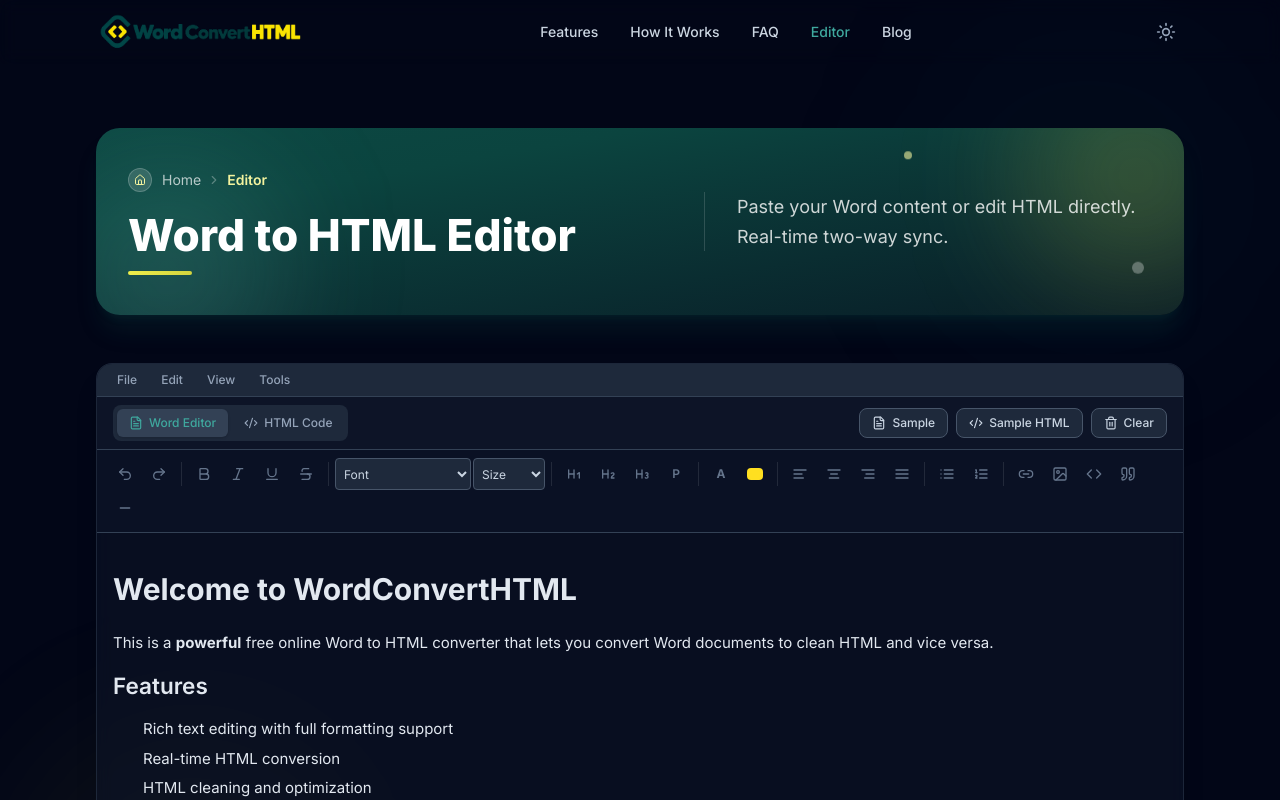
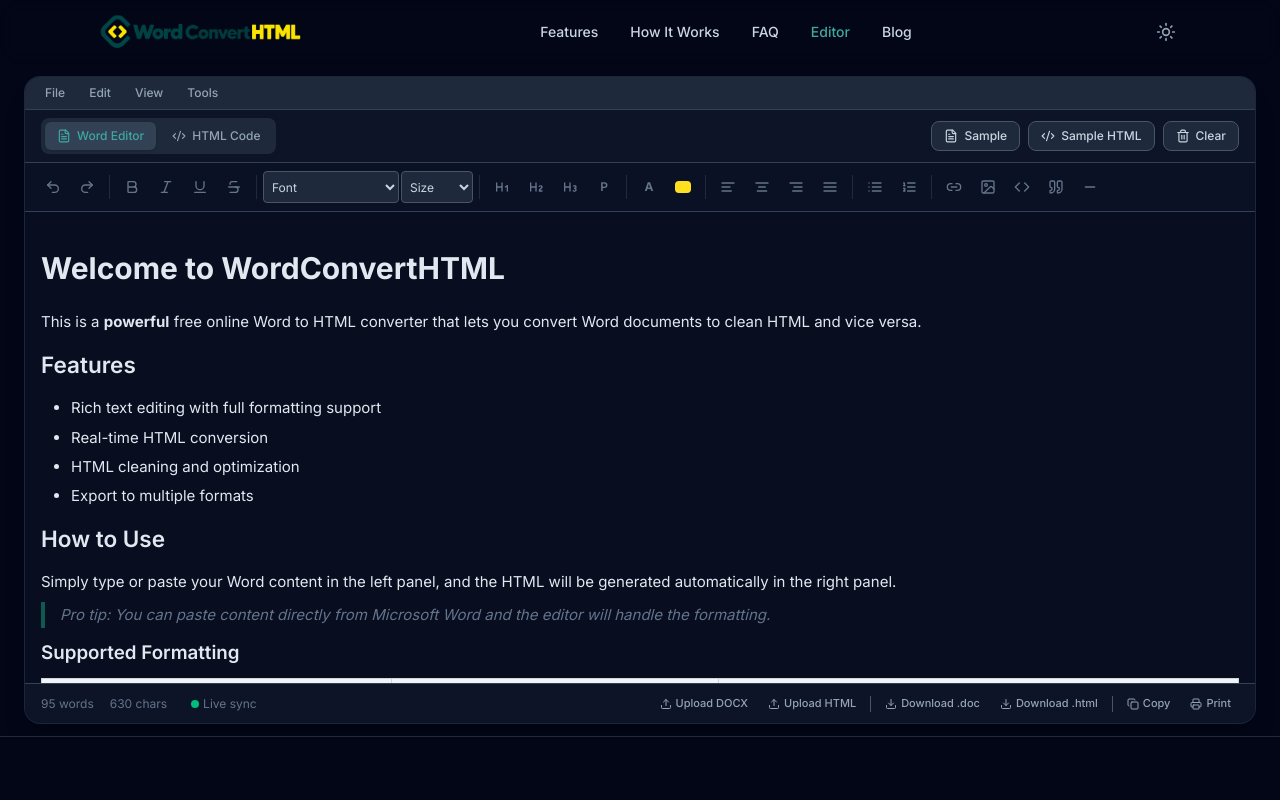
Before and after one commit to vmc-2805/WordHTML-, a React (Vite) app: page /editor in a window 1280 px wide. Shown: the top 800 px of the page. Built offline with nearby package versions, Linux system fonts and the light colour scheme.

Commit message:
editor design chnages

```diff
--- a/src/components/EditorSection.jsx
+++ b/src/components/EditorSection.jsx
@@ -197,8 +197,8 @@
   }
 
   return (
-    <section id="editor">
-      <div className="rounded-2xl border border-slate-200 dark:border-surface-700/50 bg-white dark:bg-surface-900/50 shadow-xl shadow-slate-200/50 dark:shadow-black/20 overflow-hidden backdrop-blur-sm">
+    <section id="editor" className="h-full">
+      <div className="h-full rounded-2xl border border-slate-200 dark:border-surface-700/50 bg-white dark:bg-surface-900/50 shadow-xl shadow-slate-200/50 dark:shadow-black/20 overflow-hidden backdrop-blur-sm flex flex-col">
 
           <MenuToolbar
             activeTab={activeTab}
@@ -278,7 +278,7 @@
             </div>
           </div>
 
-          <div className="h-[500px] relative">
+          <div className="flex-1 min-h-[400px] relative">
             <div className={activeTab === 'editor' ? 'h-full' : 'h-full hidden'}>
               <WordEditor
                 ref={editorRef}
--- a/src/components/EditorToolbar.jsx
+++ b/src/components/EditorToolbar.jsx
@@ -5,6 +5,7 @@
   Heading1, Heading2, Heading3, Minus,
   Undo2, Redo2
 } from 'lucide-react'
+import { useRef, useEffect } from 'react'
 
 const ToolButton = ({ onClick, title, children, active }) => (
   <div className="tooltip-wrapper">
@@ -22,6 +23,24 @@
 const Divider = () => <div className="toolbar-divider" />
 
 export default function EditorToolbar({ editorRef }) {
+  const savedRangeRef = useRef(null)
+
+  useEffect(() => {
+    const save = () => {
+      const el = editorRef?.current
+      if (!el) return
+      const sel = window.getSelection()
+      if (sel && sel.rangeCount > 0) {
+        const range = sel.getRangeAt(0)
+        if (el.contains(range.commonAncestorContainer)) {
+          savedRangeRef.current = range.cloneRange()
+        }
+      }
+    }
+    document.addEventListener('selectionchange', save)
+    return () => document.removeEventListener('selectionchange', save)
+  }, [editorRef])
+
   const exec = (cmd, val = null) => {
     document.execCommand(cmd, false, val)
     editorRef?.current?.focus()
@@ -48,15 +67,29 @@
     }
   }
 
-  const setColor = (color) => {
-    document.execCommand('foreColor', false, color)
+  const restoreSelection = () => {
+    const el = editorRef?.current
+    if (el) el.focus()
+    if (savedRangeRef.current) {
+      const sel = window.getSelection()
+      if (sel) {
+        sel.removeAllRanges()
+        sel.addRange(savedRangeRef.current)
+      }
+    }
+  }
+
+  const applyColorCommand = (cmd, color) => {
+    restoreSelection()
+    document.execCommand('styleWithCSS', false, true)
+    document.execCommand(cmd, false, color)
+    document.execCommand('styleWithCSS', false, false)
     editorRef?.current?.focus()
   }
 
-  const setHighlight = (color) => {
-    document.execCommand('hiliteColor', false, color)
-    editorRef?.current?.focus()
-  }
+  const setColor = (color) => applyColorCommand('foreColor', color)
+
+  const setHighlight = (color) => applyColorCommand('hiliteColor', color)
 
   const handleFontFamily = (e) => {
     document.execCommand('fontName', false, e.target.value)
--- a/src/components/WordEditor.jsx
+++ b/src/components/WordEditor.jsx
@@ -28,7 +28,14 @@
       cleaned = cleaned.replace(/<font[^>]*>([\s\S]*?)<\/font>/gi, '$1')
       cleaned = cleaned.replace(/mso-[^:]*:[^;"]*;?/gi, '')
       cleaned = cleaned.replace(/class="MsoNormal"/gi, '')
-      cleaned = cleaned.replace(/\s*style="[^"]*"/gi, '')
+      cleaned = cleaned.replace(/\s*style="([^"]*)"/gi, (m, styleText) => {
+        const kept = styleText.split(';').map((s) => s.trim()).filter(Boolean).filter((s) => {
+          const prop = s.split(':')[0].trim().toLowerCase()
+          if (/^mso-/.test(prop)) return false
+          return ['color', 'background-color', 'background'].includes(prop)
+        })
+        return kept.length ? ` style="${kept.join('; ')}"` : ''
+      })
       cleaned = cleaned.replace(/<span[^>]*>\s*<\/span>/gi, '')
       document.execCommand('insertHTML', false, cleaned)
     } else {
--- a/src/index.css
+++ b/src/index.css
@@ -61,6 +61,10 @@
   .word-editor-content h3 { font-size: 1.25em; font-weight: 600; margin: 0.5em 0; }
   .word-editor-content p { margin: 0.5em 0; }
   .word-editor-content ul, .word-editor-content ol { margin: 0.5em 0; padding-left: 2em; }
+  .word-editor-content ul { list-style: disc; }
+  .word-editor-content ol { list-style: decimal; }
+  .word-editor-content ul ul { list-style: circle; }
+  .word-editor-content ol ol { list-style: lower-alpha; }
   .word-editor-content li { margin: 0.25em 0; }
   .word-editor-content table { border-collapse: collapse; width: 100%; margin: 0.5em 0; }
   .word-editor-content table td, .word-editor-content table th { border: 1px solid #d1d5db; padding: 8px 12px; text-align: left; }
--- a/src/pages/Editor.jsx
+++ b/src/pages/Editor.jsx
@@ -1,5 +1,4 @@
 import EditorSection from '../components/EditorSection';
-import PageHeader from '../components/PageHeader';
 import { useSEO } from '../hooks/useSEO';
 
 export default function Editor() {
@@ -10,22 +9,8 @@
   });
 
   return (
-    <section className="pt-24 pb-16 sm:pt-28 sm:pb-20 lg:pt-32 lg:pb-24 min-h-screen bg-slate-50 dark:bg-surface-950 relative overflow-hidden">
-      <div className="absolute top-0 right-0 w-96 h-96 bg-primary-500/5 rounded-full blur-3xl pointer-events-none" />
-      <div className="absolute bottom-0 left-0 w-96 h-96 bg-accent-500/5 rounded-full blur-3xl pointer-events-none" />
-
-      <div className="max-w-6xl mx-auto px-4 sm:px-6 lg:px-8 relative">
-        <div className="mb-10 sm:mb-12">
-          <PageHeader
-            items={[
-              { label: 'Home', to: '/' },
-              { label: 'Editor' }
-            ]}
-            title="Word to HTML Editor"
-            description="Paste your Word content or edit HTML directly. Real-time two-way sync."
-          />
-        </div>
-
+    <section className="pt-16 h-[calc(100vh-4rem)] bg-slate-50 dark:bg-surface-950 overflow-hidden">
+      <div className="h-full max-w-[1600px] mx-auto px-2 sm:px-4 lg:px-6 py-2 sm:py-3">
         <EditorSection />
       </div>
     </section>
```
